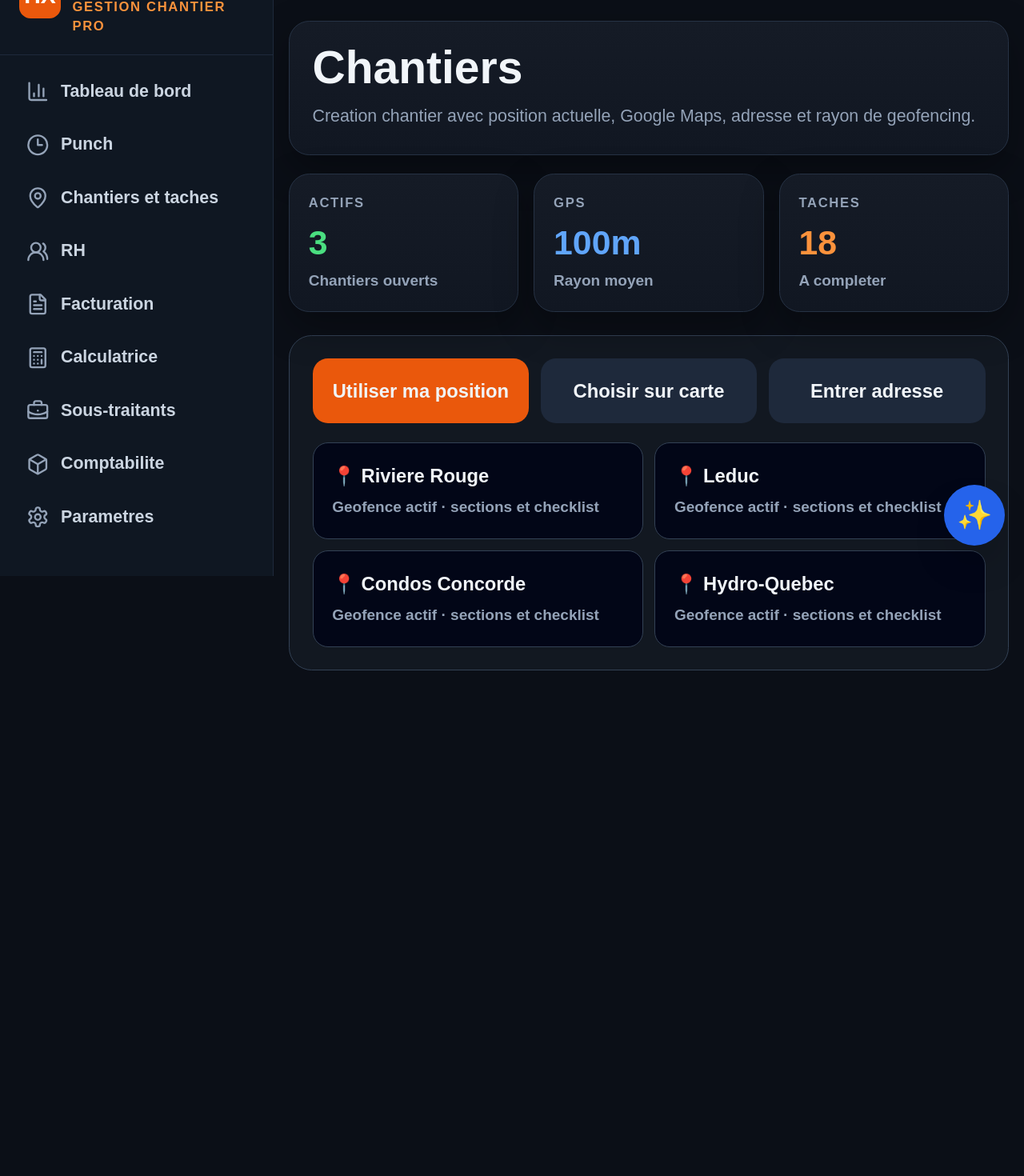
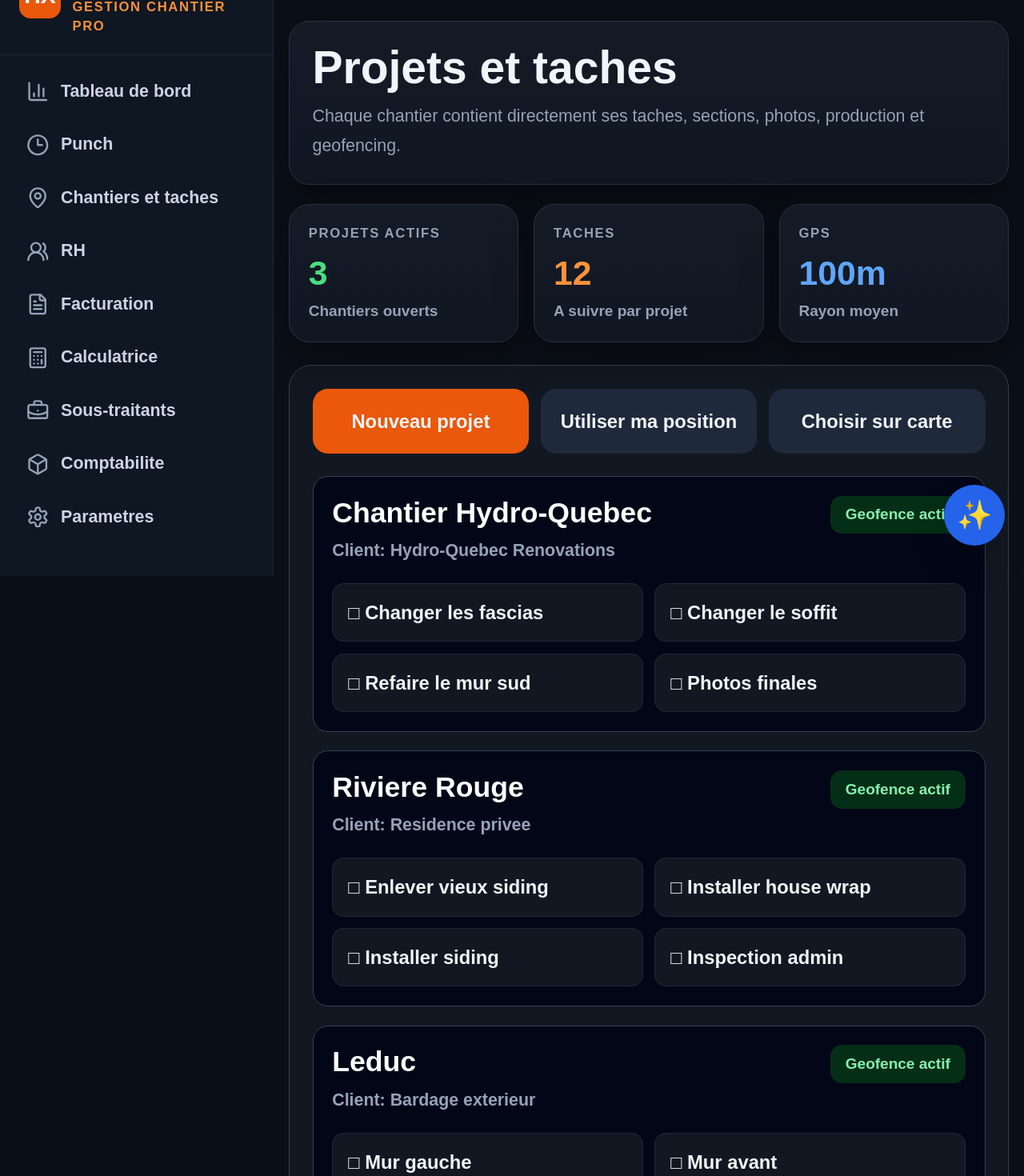
Before and after one commit to bisaillonpatrick1979-dev/Chatgpt-hailite-, a Next.js app: page /projects in a window 1280 px wide. Shown: the part 80-1550 px from the top of the page at 80% size. Before the commit the page ends 1051 px from the top, so only its background shows below. Built offline with nearby package versions, Linux system fonts and the light colour scheme.

Commit message:
Integrate project tasks into projects page

```diff
--- a/app/projects/page.tsx
+++ b/app/projects/page.tsx
@@ -1,27 +1,60 @@
 import { AppShell, ProMetric } from "@/components/AppShell";
 
-const jobs = ["Riviere Rouge", "Leduc", "Condos Concorde", "Hydro-Quebec"];
+const projects = [
+  {
+    name: "Chantier Hydro-Quebec",
+    client: "Hydro-Quebec Renovations",
+    tasks: ["Changer les fascias", "Changer le soffit", "Refaire le mur sud", "Photos finales"]
+  },
+  {
+    name: "Riviere Rouge",
+    client: "Residence privee",
+    tasks: ["Enlever vieux siding", "Installer house wrap", "Installer siding", "Inspection admin"]
+  },
+  {
+    name: "Leduc",
+    client: "Bardage exterieur",
+    tasks: ["Mur gauche", "Mur avant", "Trims", "Nettoyage"]
+  }
+];
 
 export default function Page() {
   return (
     <AppShell>
       <section className="pro-card p-6">
-        <h1 className="text-5xl font-black">Chantiers</h1>
-        <p className="large-readable mt-3 text-slate-400">Creation chantier avec position actuelle, Google Maps, adresse et rayon de geofencing.</p>
+        <h1 className="text-5xl font-black">Projets et taches</h1>
+        <p className="large-readable mt-3 text-slate-400">Chaque chantier contient directement ses taches, sections, photos, production et geofencing.</p>
       </section>
       <section className="mt-5 grid gap-4 md:grid-cols-3">
-        <ProMetric label="Actifs" value="3" note="Chantiers ouverts" tone="green" />
+        <ProMetric label="Projets actifs" value="3" note="Chantiers ouverts" tone="green" />
+        <ProMetric label="Taches" value="12" note="A suivre par projet" tone="orange" />
         <ProMetric label="GPS" value="100m" note="Rayon moyen" tone="blue" />
-        <ProMetric label="Taches" value="18" note="A completer" tone="orange" />
       </section>
       <section className="pro-panel mt-6 p-6">
         <div className="grid gap-3 md:grid-cols-3">
-          <button className="rounded-2xl bg-orange-600 p-5 text-xl font-black">Utiliser ma position</button>
+          <button className="rounded-2xl bg-orange-600 p-5 text-xl font-black">Nouveau projet</button>
+          <button className="rounded-2xl bg-slate-800 p-5 text-xl font-black">Utiliser ma position</button>
           <button className="rounded-2xl bg-slate-800 p-5 text-xl font-black">Choisir sur carte</button>
-          <button className="rounded-2xl bg-slate-800 p-5 text-xl font-black">Entrer adresse</button>
         </div>
-        <div className="mt-5 grid gap-3 md:grid-cols-2">
-          {jobs.map((job) => <article key={job} className="rounded-2xl border border-slate-700 bg-slate-950 p-5 text-xl font-black">📍 {job}<p className="mt-2 text-base text-slate-400">Geofence actif · sections et checklist</p></article>)}
+        <div className="mt-6 grid gap-5">
+          {projects.map((project) => (
+            <article key={project.name} className="rounded-2xl border border-slate-700 bg-slate-950 p-5">
+              <div className="flex flex-col justify-between gap-3 md:flex-row md:items-start">
+                <div>
+                  <h2 className="text-3xl font-black text-white">{project.name}</h2>
+                  <p className="mt-2 text-lg font-bold text-slate-400">Client: {project.client}</p>
+                </div>
+                <span className="rounded-xl bg-green-950 px-4 py-2 text-base font-black text-green-300">Geofence actif</span>
+              </div>
+              <div className="mt-5 grid gap-3 md:grid-cols-2">
+                {project.tasks.map((task) => (
+                  <div key={task} className="rounded-xl border border-slate-800 bg-[#121821] p-4 text-xl font-black text-slate-100">
+                    □ {task}
+                  </div>
+                ))}
+              </div>
+            </article>
+          ))}
         </div>
       </section>
     </AppShell>
```
